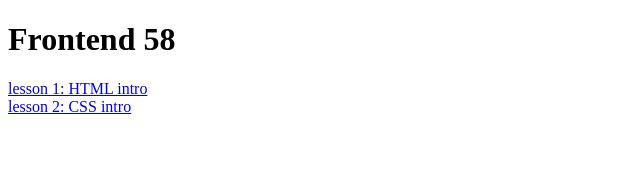
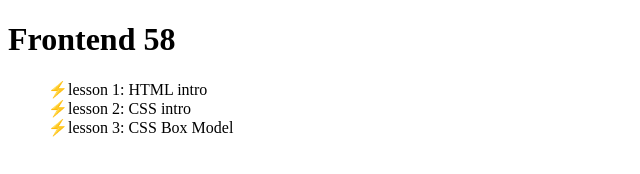
Before and after one commit to dmitrii-kuvaldin/frontend-58, a plain HTML site: page index.html in a window 1280 px wide. Shown: the whole page, without its empty margins (0-640 px from the left). Drawn offline with Linux system fonts and the light colour scheme.

Commit message:
lesson 3

```diff
--- a/index.html
+++ b/index.html
@@ -1,17 +1,18 @@
 <!DOCTYPE html>
 <html lang="en">
   <head>
-  <meta charset="UTF-8">
-  <meta name="viewport" content="width=device-width, initial-scale=1.0">
+    <meta charset="UTF-8" />
+    <meta name="viewport" content="width=device-width, initial-scale=1.0" />
+    <link rel="stylesheet" href="style.css">
     <title>Frontend 58</title>
   </head>
   <body>
     <h1>Frontend 58</h1>
-  <div>
-    <a href="lesson_1/index.html">lesson 1: HTML intro</a>
-  </div>
-  <div>
-    <a href="lesson_2/index.html">lesson 2: CSS intro</a>
-  </div>
+
+    <ul>
+      <li><a href="lesson_1/index.html">lesson 1: HTML intro</a></li>
+      <li><a href="lesson_2/index.html">lesson 2: CSS intro</a></li>
+      <li><a href="lesson_3/index.html">lesson 3: CSS Box Model</a></li>
+    </ul>
   </body>
 </html>
--- /dev/null
+++ b/lesson_3/style.css
@@ -0,0 +1,57 @@
+/* убирает стандартное поведение контейнеров при котором padding и border расширяют размер контейнера */
+* {
+  box-sizing: border-box;
+}
+
+body {
+  /* убираем стандартные отступы у body */
+  margin: 0px;
+}
+
+main {
+  /* внутренние отступы main контейнера */
+  padding: 0px 20px;
+}
+
+.box {
+  width: 150px;
+  height: 150px;
+  border: 5px solid cyan;
+  color: white;
+  /* margin: 10px; */
+  padding: 20px;
+  margin: 10px 20px;
+}
+
+.red-box {
+  background-color: rgb(255, 111, 111);
+}
+
+.blue-box {
+  background-color: rgb(108, 108, 253);
+  border: 5px dashed greenyellow;
+}
+
+header {
+  height: 60px;
+  background-color: orange;
+}
+
+/* для всех тегов span внутри p */
+p > span {
+  color:  rgb(255, 111, 111);
+  text-decoration: underline;
+}
+
+ul {
+  padding: 0;
+}
+
+li {
+  list-style: none;
+}
+
+li::before {
+  content: '⭐️';
+  margin-right: 10px;
+}
--- /dev/null
+++ b/style.css
@@ -0,0 +1,18 @@
+ul > li {
+  /* убираем стилизацию элементов списка */
+  list-style: none;
+}
+
+li::before {
+  content: '⚡️';
+}
+
+a {
+  color: black;
+  text-decoration: none;
+}
+
+a:hover {
+  text-decoration: underline;
+  color: orange;
+}
```
Also changed, not shown: lesson_3/index.html (added, +27 -0 lines), 1 other file. Lines whose indentation alone changed are shown as unchanged.
